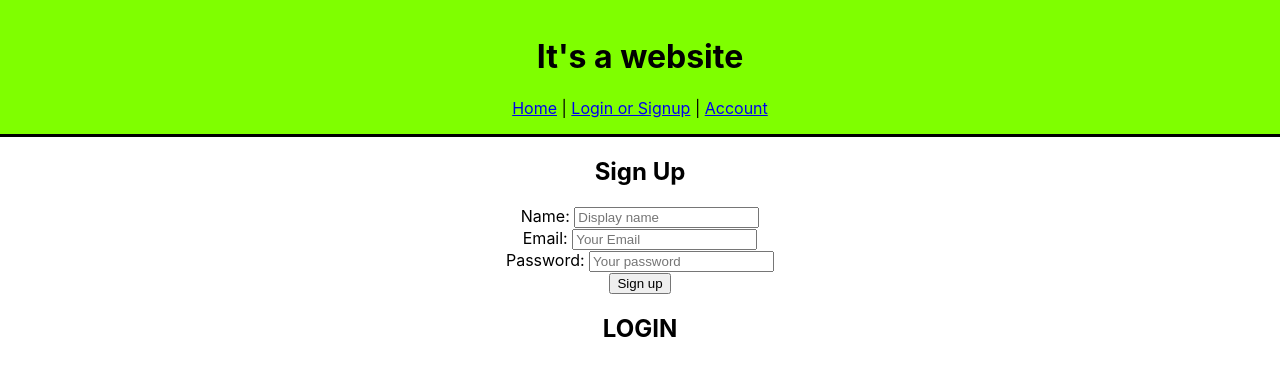
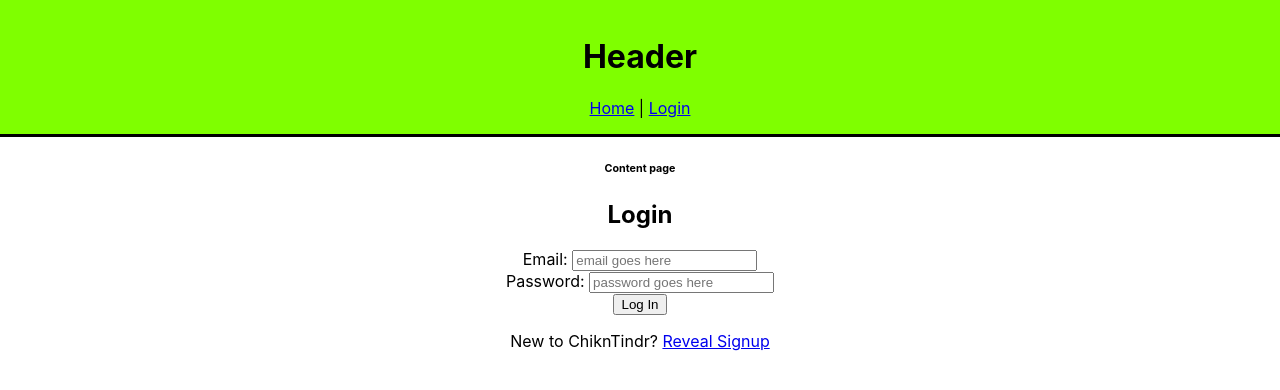
Before and after one commit to Wkoslik/ChiknTindr-Client, a React (Create React App) app: page /auth/login in a window 1280 px wide. Shown: the top 390 px of the page. Built offline with nearby package versions, Linux system fonts and the light colour scheme.

Commit message:
moved signin page under login with a tag

```diff
--- a/src/App.js
+++ b/src/App.js
@@ -1,15 +1,45 @@
+import { useState } from 'react';
 import './App.css';
-import Content from './components/Content'
-import Header from './components/partials/Header'
-
+import { BrowserRouter as Router } from 'react-router-dom';
+import Content from './components/Content';
+import Header from './components/partials/Header';
 
 function App() {
+  // current user
+  const [currentUser, setCurrentUser] = useState(null);
+  // isAuthenticated - boolean
+  const [isAuthenticated, setIsAuthenticated] = useState(false);
+
+  const handleAuth = user => {
+    console.log('handling Authentication ... ');
+    if(user) {
+      // add use stuff
+      setCurrentUser(user);
+      setIsAuthenticated(true);
+    } else {
+      // Clear it all out
+      setCurrentUser(null);
+      setIsAuthenticated(false);
+      localStorage.removeItem('jwtToke');
+    }
+  }
+
   return (
+    <Router>
+      {/* TODO remove div, and add some styling */}
       <div className="App">
-        <Header />
-        <Content />
+        <Header
+          currentUser={currentUser}
+          handleAuth={handleAuth}
+        />
+        <Content
+          currentUser={currentUser}
+          isAuthenticated={isAuthenticated}
+          handleAuth={handleAuth}
+        />
       </div>
-  );
+    </Router>
+    );
 }
 
 export default App;
--- a/src/components/Content.js
+++ b/src/components/Content.js
@@ -1,16 +1,32 @@
-import { Route } from 'react-router-dom'
-import Home from './pages/Home'
-import Auth from './pages/Auth'
-import Profile from './pages/Profile'
+import { Redirect, Route } from 'react-router-dom';
+import Home from './pages/Home';
+import Auth from './pages/Auth';
+import Profile from './pages/Profile';
+
+const PrivateRoute = ({ component: Component, ...rest }) => {
+    const token = localStorage.getItem('jwtToken');
+    return <Route {...rest} render={(renderProps) => (
+        token ?
+            <Component {...rest} {...renderProps} /> :
+            <Redirect to='/auth' />
+    )} />
+}
 
 const Content = (props) => {
     return (
-        <main>
-            <Route exact path='/' component={Home} />
-            <Route path='/auth' component={Auth} />
-            <Route path='/profile' component={Profile} />
-        </main>
-    )
+    <main>
+        <h6>Content page</h6>
+        <Route exact path='/' component={Home} />
+        <Route path='/auth' render={(renderProps) => (
+            <Auth handleAuth={props.handleAuth} {...renderProps} />
+        )} />
+        <PrivateRoute
+            path='/profile'
+            component={Profile}
+            currentUser={props.currentUser}
+            handleAuth={props.handleAuth}
+        />
+    </main>
+    );
 }
-
-export default Content
+export default Content;
--- a/src/components/pages/Auth.js
+++ b/src/components/pages/Auth.js
@@ -1,13 +1,22 @@
-import Login from '../partials/Login'
-import Signup from '../partials/Signup'
+import { Route } from 'react-router-dom';
+import Login from '../partials/Login';
+import Signup from '../partials/Signup';
 
 const Auth = (props) => {
+
     return (
-        <div className="authPanel" >
-        <Signup />
-        <Login />
+        <div className="auth-panel">
+            <Route
+                exact
+                path='/auth/login'
+                render={() => (<Login handleAuth={props.handleAuth} />)}
+            />
+            <Route
+                exact
+                path='/auth/signup'
+                render={() => (<Signup handleAuth={props.handleAuth} />)}
+            />
         </div>
-    )
+    );
 }
-
-export default Auth
+export default Auth;
--- a/src/components/pages/Profile.js
+++ b/src/components/pages/Profile.js
@@ -1,9 +1,28 @@
+import axios from 'axios';
+import { useEffect, useState } from 'react';
+import { Redirect } from 'react-router-dom';
+
 const Profile = (props) => {
+    const [message, setMessage] = useState('Loading msg ...');
+
+    useEffect(() => {
+        axios.get(`${process.env.REACT_APP_SERVER_URL}/api/private`)
+            .then(response => {
+            setMessage(response.data.message)
+            })
+            .catch(err => {
+            console.log('error  in useEffect', err)
+            setMessage(err.message);
+            props.handleAuth(null);
+            })
+    }, []);
+
+    if (!props.currentUser) return <Redirect to='/auth' />
     return (
         <div>
-            <h1>Profile Page</h1>
+            <h1>Profile</h1>
+            <h4>{message}</h4>
         </div>
-    )
+    );
 }
-
-export default Profile
+export default Profile;
--- a/src/components/partials/Header.js
+++ b/src/components/partials/Header.js
@@ -7,17 +7,25 @@ const Header = (props) => {
         margin: 0,
         padding: '1em 0'
     }
+
+    let conditionalLinks = props.currentUser ?
+    <nav>
+        <Link className="nav-link" to='/'>Home</Link>{' | '}
+        <Link className="nav-link" to='/profile'>Account</Link>{' | '}
+        <span className="nav-link" onClick={e => props.handleAuth(null)}>logout</span>
+        {/* TODO logout link styling & functionality*/}
+    </nav> :
+    <nav>
+        <Link className="nav-link" to='/'>Home</Link>{' | '}
+        <Link className="nav-link" to='/auth/login'>Login</Link>
+    </nav>
+
     return (
         <header style={style}>
-            <h1>It's a website</h1>
-            <nav>
-            {/* TODO: Conditional link rendering */}
-                <Link to='/'>Home</Link>{ ' | '}
-                <Link to='/auth'>Login or Signup</Link>{ ' | '}
-                <Link to='/profile'>Account</Link>
-            </nav>
+        <h1>Header</h1>
+        {conditionalLinks}
         </header>
-    )
+    );
 }
 
 export default Header
--- a/src/components/partials/Login.js
+++ b/src/components/partials/Login.js
@@ -1,9 +1,72 @@
-const Login = (props) => {
+import { useState, useEffect } from 'react';
+import axios from 'axios';
+import setAuthToken from '../../utils/setAuthToken';
+import { Redirect, Link } from 'react-router-dom';
+
+// TODO move into own file
+const Error = (props) => {
+    useEffect(() => {
+        console.log(props.error);
+    }, []);
+
     return (
-        <section>
-            <h2>LOGIN</h2>
-        </section>
+        <div className="error-card">
+            <h3>ERROR!</h3>
+            <p>{props.error.message}</p>
+        </div>
     )
 }
 
-export default Login
+
+const Login = (props) => {
+    const [email, setEmail] = useState('');
+    const [password, setPassword] = useState('');
+    const [redirect, setRedirect] = useState(false);
+    const [error, setError] = useState(null);
+
+    const handleSubmit = e => {
+    e.preventDefault();
+
+    axios.post(
+        `${process.env.REACT_APP_SERVER_URL}/api/login`,
+        { email, password }
+    ).then(response => {
+        localStorage.setItem('jwtToken', response.data.token);
+        setAuthToken(response.data.token);
+        props.handleAuth(response.data.user);
+        setRedirect(true);
+    }).catch(setError)
+    }
+
+    if (redirect) return <Redirect to='/profile' />
+    return (
+        <section>
+            {error ? <Error error={error} /> : null}
+            <h1>Login</h1>
+            <form onSubmit={handleSubmit}>
+            <div className="form-elem">
+                <label htmlFor="email">Email: </label>
+                <input
+                type="email"
+                name="email"
+                placeholder="email goes here"
+                onChange={e => setEmail(e.target.value)}
+                />
+            </div>
+            <div className="form-elem">
+                <label htmlFor="password">Password: </label>
+                <input
+                type="password"
+                name="password"
+                placeholder="password goes here"
+                onChange={e => setPassword(e.target.value)}
+                />
+            </div>
+            <input type="submit" value="Log In" />
+            </form>
+
+            <p>New to ChiknTindr? <Link className="signup-text" to="/auth/signup" handleAuth={props.handleAuth}>Reveal Signup</Link></p>
+        </section>
+    );
+}
+export default Login;
--- a/src/components/partials/Signup.js
+++ b/src/components/partials/Signup.js
@@ -1,53 +1,66 @@
-import { useState } from 'react'
-import axios from 'axios'
-import setAuthToken from '../../utils/setAuthToken'
+import { useState } from 'react';
+import axios from 'axios';
+
+import setAuthToken from '../../utils/setAuthToken';
+
+import { Redirect } from 'react-router-dom';
 
 const Signup = (props) => {
-    const [name, setName] = useState('')
-    const [email, setEmail] = useState('')
+    const [name, setName] = useState('');
+    const [email, setEmail] = useState('');
     const [password, setPassword] = useState('');
-    //TODO add form password verification
+    // TODO: add from password verification
+    const [redirect, setRedirect] = useState(false);
 
-    const handleSubmit = (e) => {
-        e.preventDefault()
-
-        axios.post(`${process.env.REACT_APP_SERVER_URL}/api/signup`,
+    const handleSubmit = e => {
+        e.preventDefault();
+        axios.post(
+            `${process.env.REACT_APP_SERVER_URL}/api/signup`,
             { name, email, password }
-        )
-            .then(response => {
+        ).then(response => {
             console.log(response.data)
-                //save the token in local storage
-                localStorage.setItem('jwtToken', response.data.token)
-                //set the token to auth header
-                setAuthToken(response.data.token)
-                //set user data
-
-            })
-            .catch(err => console.log(`💩 Uh oh: \n`, err))
-        // axios.get(process.env.REACT_APP_SERVER_URL)
-        // .then(response => console.log(response.data))
+            localStorage.setItem('jwtToken', response.data.token);
+            setAuthToken(response.data.token);
+            props.handleAuth(response.data.user);
+            setRedirect(true);
+        }).catch(err => console.log(`😖 error`, err));
     }
 
+    if (redirect) return <Redirect to='/profile' />
     return (
         <section>
-            <h2>Sign Up</h2>
+            <h1>SignUp</h1>
             <form onSubmit={handleSubmit}>
             <div className="form-elem">
                 <label htmlFor="name">Name: </label>
-                    <input type="text" name="name" placeholder="Display name" onChange={e => setName(e.target.value)} />
+                <input
+                type="text"
+                name="name"
+                placeholder="Name goes here"
+                onChange={e => setName(e.target.value)}
+                />
             </div>
             <div className="form-elem">
                 <label htmlFor="email">Email: </label>
-                    <input type="email" name="Email" placeholder="Your Email" onChange={e => setEmail(e.target.value)} />
+                <input
+                type="email"
+                name="email"
+                placeholder="email goes here"
+                onChange={e => setEmail(e.target.value)}
+                />
             </div>
             <div className="form-elem">
                 <label htmlFor="password">Password: </label>
-                    <input type="password" name="password" placeholder="Your password" onChange={e => setPassword(e.target.value)} />
+                <input
+                type="password"
+                name="password"
+                placeholder="password goes here"
+                onChange={e => setPassword(e.target.value)}
+                />
             </div>
-                <input type="submit" value="Sign up" />
+            <input type="submit" value="Signup" />
             </form>
         </section>
-    )
+    );
 }
-
-export default Signup
+export default Signup;
```
Also changed, not shown: 1 other file (tests, documents, lock files or other folders). Lines whose indentation alone changed are shown as unchanged.
